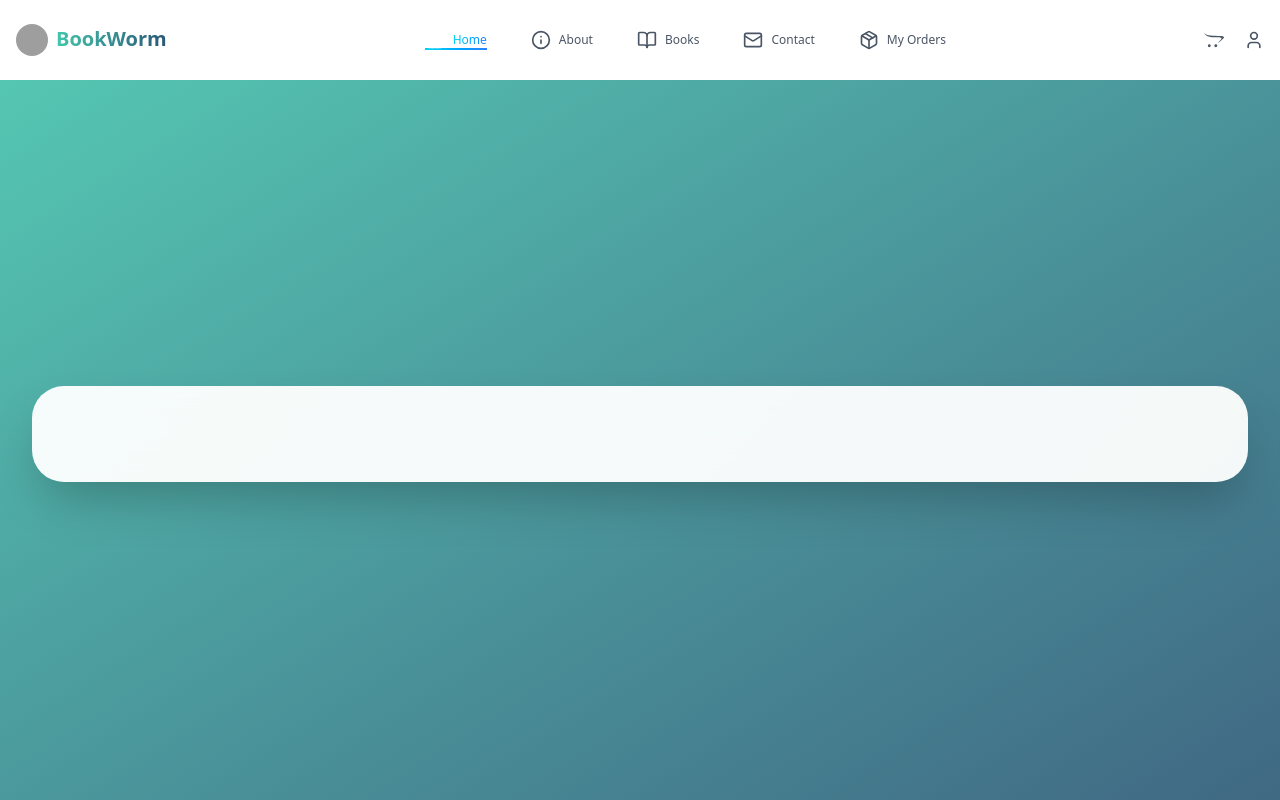
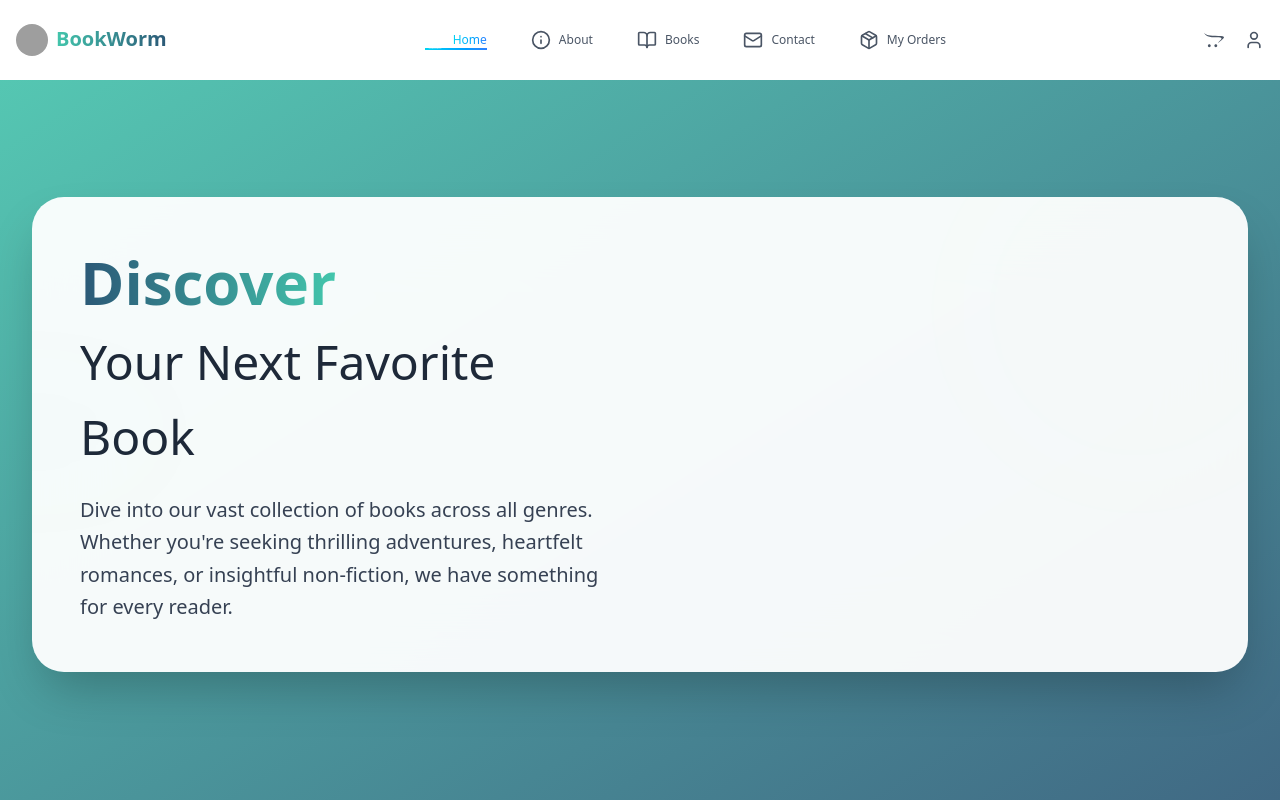
Before and after one commit to firoliyos/book-seller, a React (Vite) app in the folder frontend/: page / in a window 1280 px wide. Built offline with nearby package versions, Linux system fonts and the light colour scheme; grey boxes are pictures that could not be loaded.

Commit message:
Enhance Banner component with text section and styling

```diff
--- a/frontend/src/components/Banner.jsx
+++ b/frontend/src/components/Banner.jsx
@@ -1,6 +1,6 @@
 import React from 'react'
 
-import { container, geometricOverlay, glassBox } from '../assets/dummystyles'
+import { container, geometricOverlay, glassBox, headerText, paragraphText, subHeader } from '../assets/dummystyles'
 const Banner = () => {
   return (
     <div className={container}>
@@ -9,6 +9,26 @@ const Banner = () => {
              <div className='absolute -top-10 -right-10 md:-top-20 md:-right-20 w-48 h-48 md:w-96 md:h-96 bg-[#F8FFAE]/10 rounded-full blur-xl md:blur-3xl ' />
                 <div className='absolute -bottom-20 -left-20 md:bottom-40 md:-left-40 h-40 w-40 md:w-80 bg-[#43C6AC]/10 rounded-full blur-xl md:blur-3xl'/>
            </div>
+
+           <div className='grid lg:grid-cols-2 gap-8 md:gap-12 items-center'>
+            {/* Text Section */}
+             <div className='space-y-6 md:space-y-8'>
+                <div className='space-y-4 md:space-y-6'>
+                    <h1 className={headerText}>
+                      <span className='text-transparent bg-clip-text bg-gradient-to-r from-[#2B5876] to-[#43C6AC]'>
+                        Discover
+                      </span>
+                      <br />
+                      <span className={subHeader}>
+                        Your Next Favorite Book
+                      </span>
+                    </h1>
+                    <p className={paragraphText}>
+                        Dive into our vast collection of books across all genres. Whether you're seeking thrilling adventures, heartfelt romances, or insightful non-fiction, we have something for every reader.
+                    </p>
+                </div>
+             </div>
+           </div>
         </div>
     </div>
   )
```
